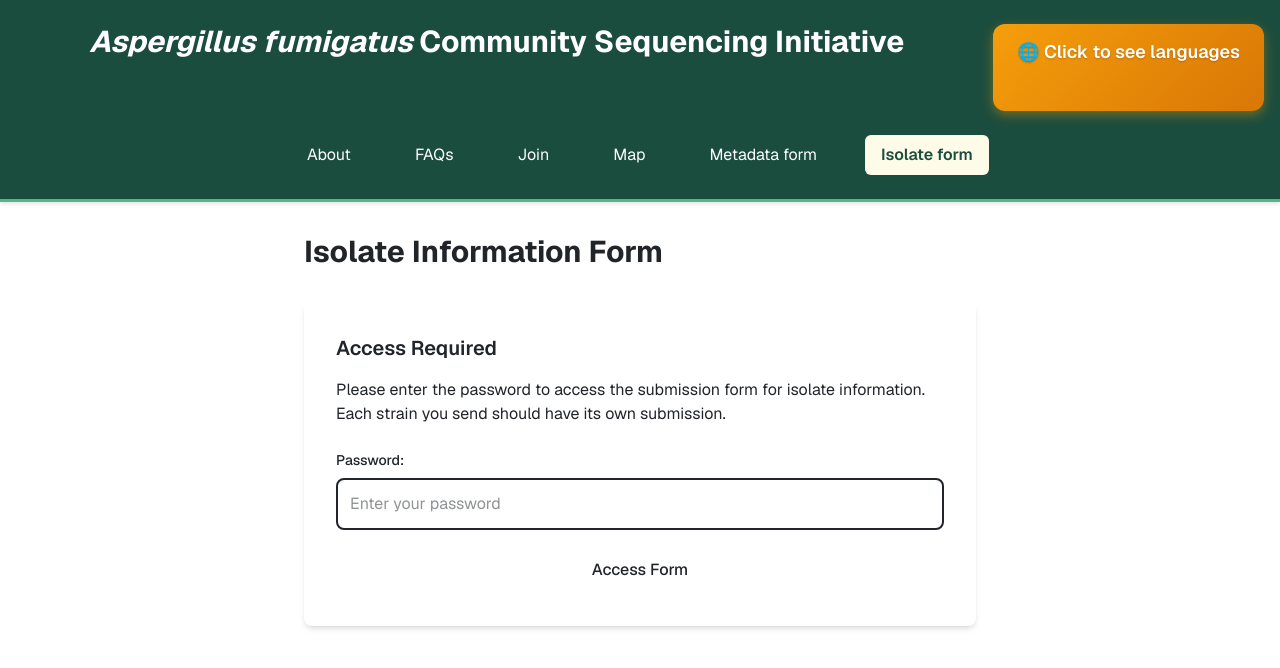
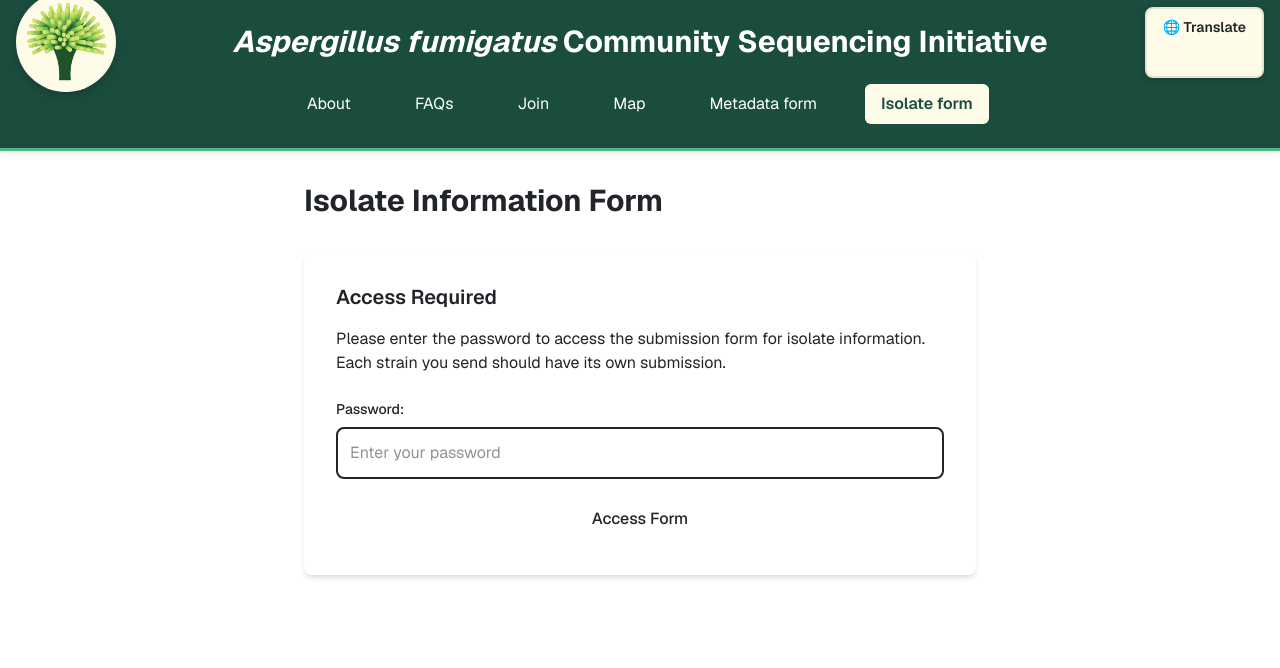
Before and after one commit to gnick18/AspFumi_SeqProject-2025, a Next.js app: page /isolate-form in a window 1280 px wide. Shown: the top 668 px of the page. Built offline with nearby package versions, Linux system fonts and the light colour scheme.

Commit message:
Adding in the logo!

```diff
--- a/src/app/globals.css
+++ b/src/app/globals.css
@@ -111,31 +111,48 @@ body {
   border: none !important;
 }
 
+/* Logo Styling */
+.logo-image {
+  width: 100px;
+  height: 100px;
+  border-radius: 50%;
+  background-color: var(--light-yellow);
+  padding: 8px;
+  box-shadow: 0 4px 12px rgba(0, 0, 0, 0.2);
+  transition: all 0.3s ease;
+}
+
+.logo-image:hover {
+  transform: scale(1.05);
+  box-shadow: 0 6px 16px rgba(0, 0, 0, 0.3);
+}
+
 /* Google Translate Widget Styling */
 .google-translate-wrapper {
   display: inline-block;
-  background: linear-gradient(135deg, #f59e0b 0%, #d97706 100%);
-  padding: 14px 24px;
-  border-radius: 12px;
-  box-shadow: 0 4px 12px rgba(245, 158, 11, 0.4);
+  background: var(--light-yellow);
+  padding: 8px 16px;
+  border-radius: 8px;
+  box-shadow: 0 2px 8px rgba(0, 0, 0, 0.2);
   transition: all 0.3s ease;
   position: relative;
+  border: 2px solid rgba(0, 0, 0, 0.1);
 }
 
 .google-translate-wrapper:hover {
-  transform: translateY(-2px);
-  box-shadow: 0 6px 16px rgba(245, 158, 11, 0.6);
+  transform: translateY(-1px);
+  box-shadow: 0 4px 12px rgba(0, 0, 0, 0.3);
+  border-color: rgba(0, 0, 0, 0.2);
 }
 
 /* Add instructional text before the dropdown */
 .google-translate-wrapper::before {
-  content: "🌐 Click to see languages";
-  font-size: 18px;
+  content: "🌐 Translate";
+  font-size: 14px;
   font-weight: 600;
-  color: var(--pure-white);
-  text-shadow: 0 1px 2px rgba(0, 0, 0, 0.2);
+  color: var(--text-black);
   display: block;
-  margin-bottom: 8px;
+  margin-bottom: 6px;
   font-family: var(--font-geist-sans), Arial, sans-serif;
 }
 
@@ -154,47 +171,47 @@ body {
 }
 
 .goog-te-gadget-simple {
-  background-color: rgba(255, 255, 255, 0.25) !important;
-  border: 2px solid rgba(255, 255, 255, 0.4) !important;
-  border-radius: 8px !important;
-  padding: 10px 16px !important;
-  font-size: 16px !important;
+  background-color: rgba(255, 255, 255, 0.5) !important;
+  border: 2px solid rgba(0, 0, 0, 0.1) !important;
+  border-radius: 6px !important;
+  padding: 6px 12px !important;
+  font-size: 13px !important;
   font-weight: 600 !important;
   cursor: pointer !important;
   transition: all 0.3s ease !important;
-  min-width: 200px !important;
-  backdrop-filter: blur(10px);
+  min-width: 140px !important;
+  backdrop-filter: blur(5px);
 }
 
 .goog-te-gadget-simple:hover {
-  background-color: rgba(255, 255, 255, 0.35) !important;
-  border-color: rgba(255, 255, 255, 0.6) !important;
+  background-color: rgba(255, 255, 255, 0.7) !important;
+  border-color: rgba(0, 0, 0, 0.2) !important;
 }
 
 .goog-te-gadget-simple .goog-te-menu-value {
-  color: var(--pure-white) !important;
+  color: var(--text-black) !important;
   font-family: var(--font-geist-sans), Arial, sans-serif !important;
-  font-size: 16px !important;
+  font-size: 13px !important;
   font-weight: 600 !important;
-  text-shadow: 0 1px 2px rgba(0, 0, 0, 0.2);
 }
 
 .goog-te-gadget-simple .goog-te-menu-value span {
-  color: var(--pure-white) !important;
+  color: var(--text-black) !important;
   font-family: var(--font-geist-sans), Arial, sans-serif !important;
   font-weight: 600 !important;
 }
 
 .goog-te-gadget-simple .goog-te-menu-value span:first-child {
   display: inline !important;
-  font-size: 16px !important;
+  font-size: 13px !important;
   font-weight: 600 !important;
 }
 
 /* Style the dropdown arrow */
 .goog-te-gadget-simple .goog-te-menu-value span:last-child {
-  font-size: 14px !important;
-  margin-left: 8px;
+  font-size: 12px !important;
+  margin-left: 6px;
+  color: var(--text-black) !important;
 }
 
 /* Style the dropdown menu */
@@ -391,25 +408,34 @@ body {
 
 /* Responsive adjustments for translation widget */
 @media (max-width: 768px) {
+  .logo-image {
+    width: 40px !important;
+    height: 40px !important;
+  }
+
   .google-translate-wrapper {
-    margin-top: 8px;
-    padding: 10px 16px;
+    padding: 6px 12px;
+    position: static !important;
+    margin-top: 12px;
   }
 
   .google-translate-wrapper::before {
-    font-size: 16px;
+    font-size: 12px;
+    margin-bottom: 4px;
   }
 
   .goog-te-gadget-simple {
-    font-size: 14px !important;
+    font-size: 12px !important;
+    min-width: 120px !important;
+    padding: 5px 10px !important;
   }
 
   .goog-te-gadget-simple .goog-te-menu-value {
-    font-size: 14px !important;
+    font-size: 12px !important;
   }
 
   .goog-te-gadget-simple .goog-te-menu-value span:first-child {
-    font-size: 14px !important;
+    font-size: 12px !important;
   }
 
   .translation-warning-modal {
--- a/src/components/Navigation.tsx
+++ b/src/components/Navigation.tsx
@@ -1,6 +1,7 @@
 'use client';
 
 import Link from 'next/link';
+import Image from 'next/image';
 import { usePathname } from 'next/navigation';
 import GoogleTranslate from './GoogleTranslate';
 
@@ -19,15 +20,31 @@ const Navigation = () => {
   return (
     <nav className="nav-container">
       <div className="container mx-auto px-4 py-6">
-        <div className="flex justify-between items-start mb-6">
-          <h1 className="text-2xl md:text-3xl font-bold text-white flex-1 text-center">
+        {/* Header with logo, title, and translate button */}
+        <div className="flex items-center justify-center mb-6 relative">
+          {/* Logo on the left */}
+          <div className="absolute left-0 hidden md:block">
+            <Image
+              src="/logo.png"
+              alt="Aspergillus fumigatus Logo"
+              width={100}
+              height={100}
+              className="logo-image"
+            />
+          </div>
+
+          {/* Centered title */}
+          <h1 className="text-2xl md:text-3xl font-bold text-white text-center px-4">
             <em>Aspergillus fumigatus</em> Community Sequencing Initiative
           </h1>
-          <div className="ml-4">
+
+          {/* Translate button on the right */}
+          <div className="absolute right-0">
             <GoogleTranslate />
           </div>
         </div>
 
+        {/* Navigation links */}
         <div className="flex flex-wrap justify-center gap-4 md:gap-8">
           {navItems.map((item) => (
             <Link
```
